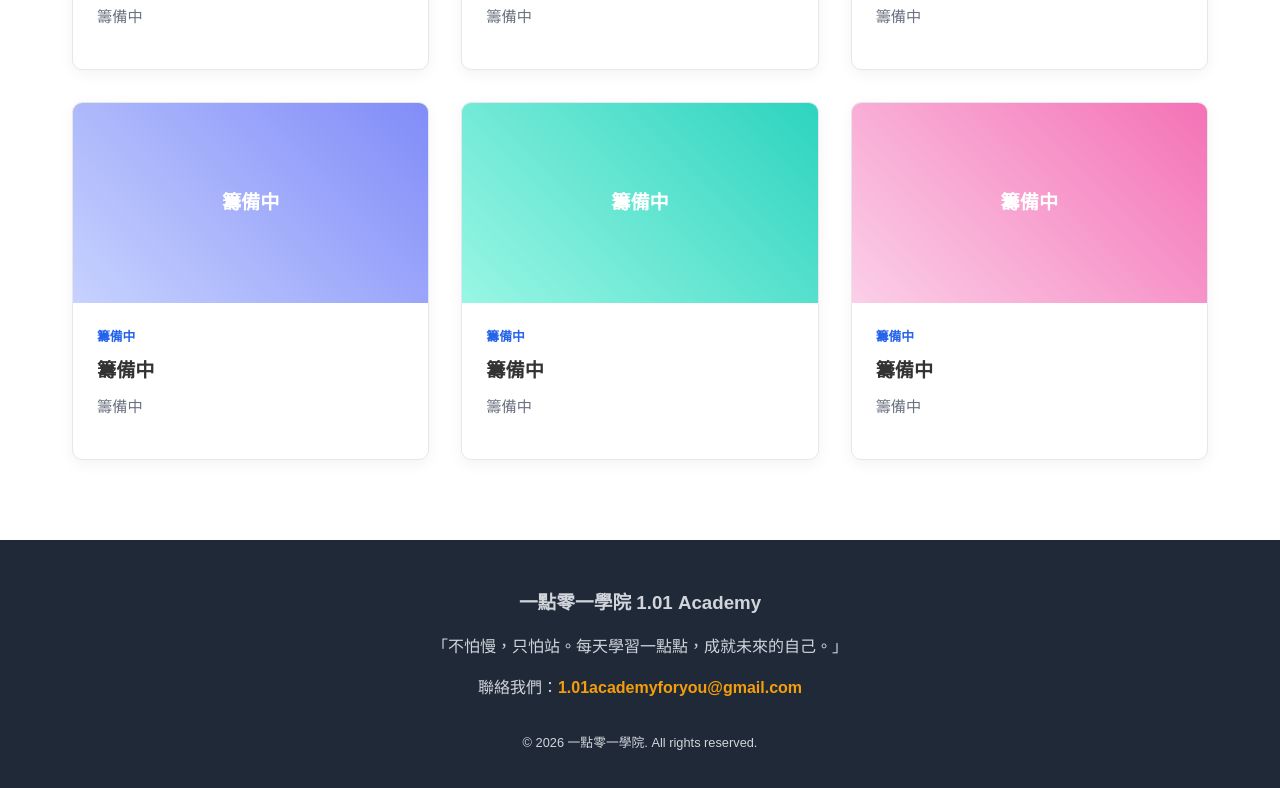
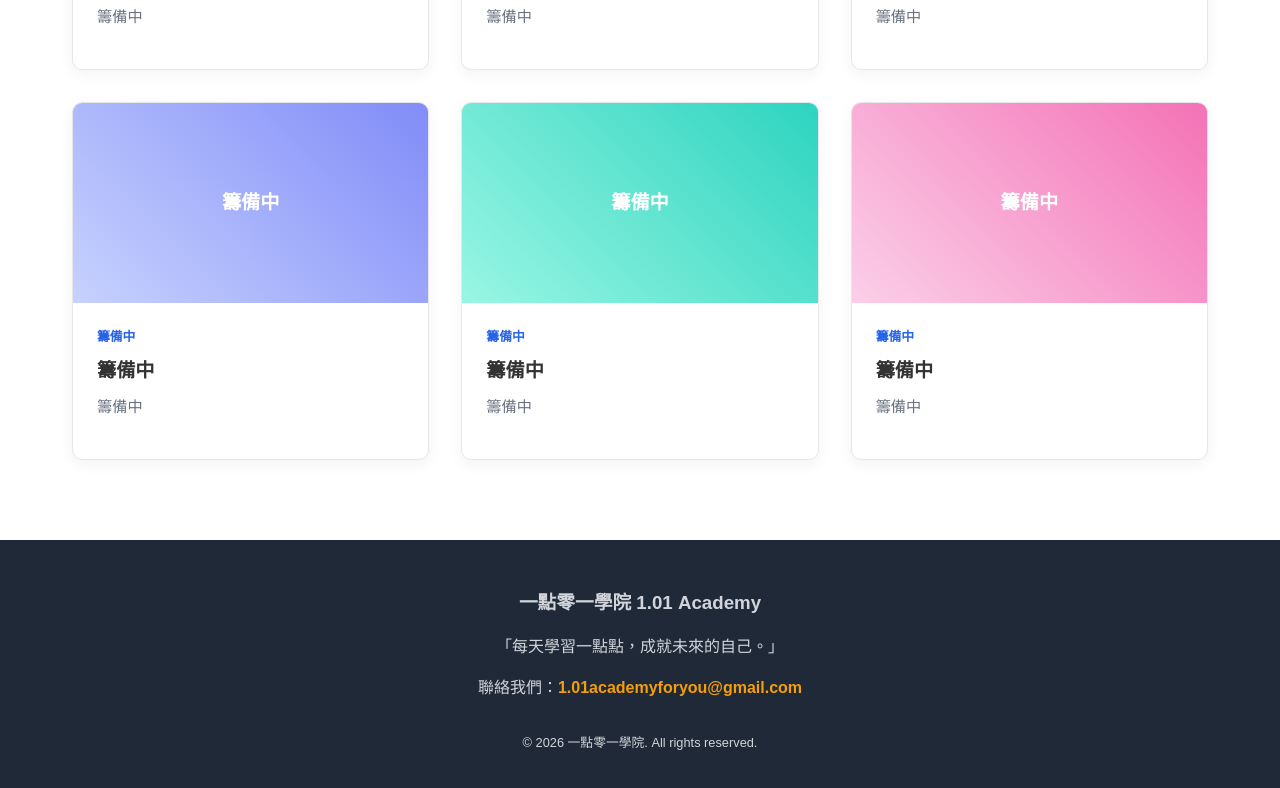
Before and after one commit to Chi-HsienChang/Chi-HsienChang.github.io, a plain HTML site: page index.html in a window 1280 px wide. Shown: the part 2106-2894 px from the top of the page. Drawn offline with Linux system fonts and the light colour scheme.

Commit message:
Add files via upload

```diff
--- a/index.html
+++ b/index.html
@@ -414,7 +414,7 @@
     <footer id="about">
         <div class="footer-content">
             <h3>一點零一學院 1.01 Academy</h3>
-            <p>「不怕慢，只怕站。每天學習一點點，成就未來的自己。」</p>
+            <p>「每天學習一點點，成就未來的自己。」</p>
             <!-- 加入 Email 聯絡方式 -->
             <p>聯絡我們：<a class="footer-email">1.01academyforyou@gmail.com</a></p>
             <p style="font-size: 0.8rem; margin-top: 1rem;">&copy; 2026 一點零一學院. All rights reserved.</p>
```
